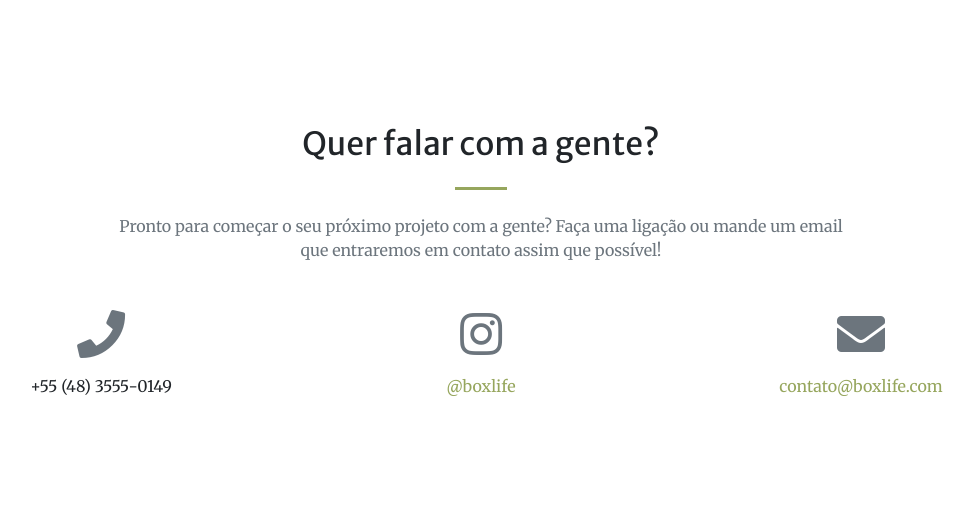
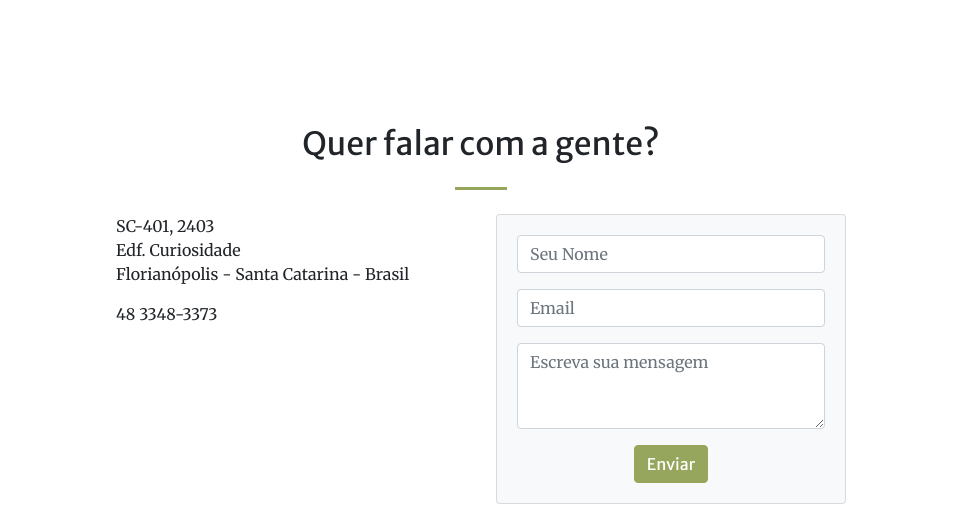
Before and after one commit to mausampaio/boxlife, a website with bundled scripts: page index.html in a window 1280 px wide. Shown: the part 2351-2875 px from the top of the page, without its empty margins (159-1132 px from the left). Built offline with nearby package versions, Linux system fonts and the light colour scheme; grey boxes are pictures that could not be loaded.

Commit message:
Modificando sessão contato

```diff
--- a/index.html
+++ b/index.html
@@ -217,25 +217,39 @@
   <section class="page-section" id="contact">
     <div class="container">
       <div class="row justify-content-center">
-        <div class="col-lg-8 text-center">
+        <div class="col-lg-12 text-center">
           <h2 class="mt-0">Quer falar com a gente?</h2>
           <hr class="divider my-4">
-          <p class="text-muted mb-5">Pronto para começar o seu próximo projeto com a gente? Faça uma ligação ou mande um email que entraremos em contato assim que possível!</p>
         </div>
       </div>
-      <div class="row">
-        <div class="col-lg-4 ml-auto text-center mb-5 mb-lg-0">
-          <i class="fas fa-phone fa-3x mb-3 text-muted"></i>
-          <div>+55 (48) 3555-0149</div>
+      <div class="row justify-content-center">
+        <div class="col-lg-4 col-sm-12">
+          <address class="ml-auto">
+            SC-401, 2403
+            <br>
+            Edf. Curiosidade
+            <br>
+            Florianópolis - Santa Catarina - Brasil
+          </address>
+          <p>48 3348-3373</p>
         </div>
-        <div class="col-lg-4 mr-auto text-center">
-          <i class="fab fa-3x fa-instagram mb-3 text-muted"></i>
-          <a class="d-block" target="_blank" href="https://instagram.com/mausampaio">@boxlife</a>
-        </div>
-        <div class="col-lg-4 mr-auto text-center">
-          <i class="fas fa-envelope fa-3x mb-3 text-muted"></i>
-          <!-- Make sure to change the email address in anchor text AND the link below! -->
-          <a class="d-block" href="mailto:contao@boxlife.com">contato@boxlife.com</a>
+        <div class="col-lg-4 col-sm-12 text-center">
+          <div class="card bg-light mb-3 ml-auto mr-auto" style="max-width: 30rem;">
+            <div class="card-body">
+              <form>
+                <div class="form-group">
+                  <input type="text" id="contactText" class="form-control" placeholder="Seu Nome">
+                </div>
+                <div class="form-group">
+                  <input type="email" id="contactEmail" class="form-control" placeholder="Email">
+                </div>
+                <div class="form-group">
+                  <textarea class="form-control" id="contactMsg" rows="3" placeholder="Escreva sua mensagem"></textarea>
+                </div>
+                <button type="submit" class="btn btn-primary">Enviar</button>
+              </form>
+            </div>
+          </div>
         </div>
       </div>
     </div>
```
